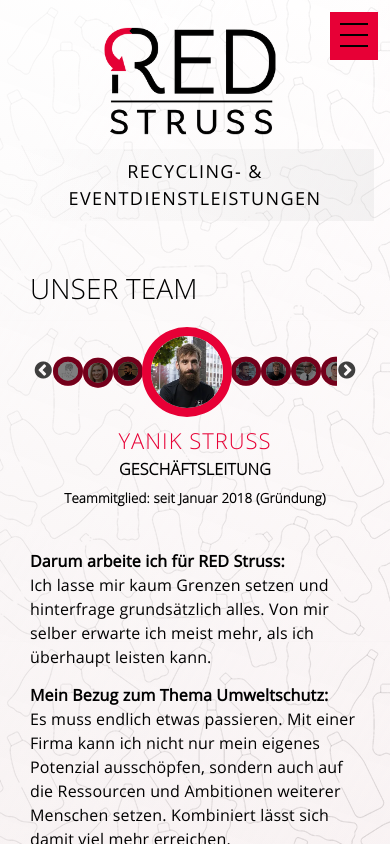
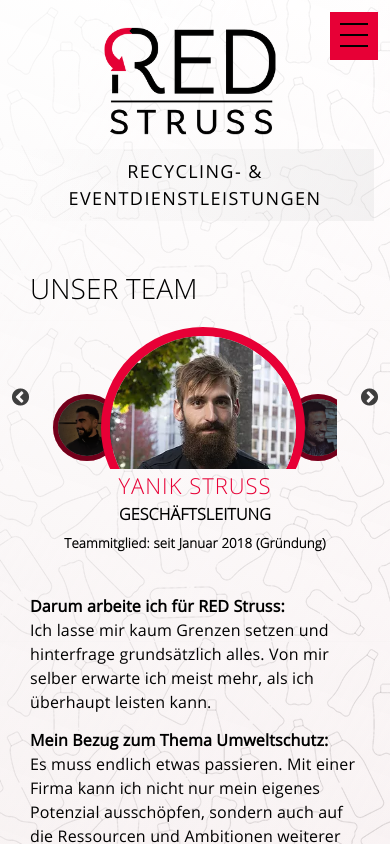
Before and after one commit to weeebr/red-struss, a React (Create React App) app: page /team in a window 390 px wide. Shown: the top 844 px of the page. Built offline with nearby package versions, Linux system fonts and the light colour scheme.

Commit message:
improve team slider styles for mobile

```diff
--- a/src/pages/Home.js
+++ b/src/pages/Home.js
@@ -171,6 +171,7 @@
     padding: 8px;
     color: white;
     margin-top: 0;
+    white-space: nowrap;
   }
 `;
 
--- a/src/pages/UnserTeam/UnserTeam.js
+++ b/src/pages/UnserTeam/UnserTeam.js
@@ -18,7 +18,7 @@
         margin-bottom: 10px;
 
         ${breakpoint(device.phone)} {
-          padding-bottom: 13%;
+          padding-bottom: 2%;
           margin: 0;
         }
       }
@@ -41,7 +41,7 @@
 
           ${breakpoint(device.phone)} {
             transform: scale(3);
-            margin: 0 4%;
+            margin: 0 3.5%;
           }
 
           img {
@@ -77,11 +77,11 @@
     }
 
     .slick-prev {
-      left: -7%;
+      left: -15%;
     }
 
     .slick-next {
-      right: -7%;
+      right: -15%;
     }
 
     .slick-prev,
@@ -89,7 +89,7 @@
       top: calc(50% - 1px);
 
       ${breakpoint(device.phone)} {
-        top: calc(50% - 4px);
+        top: 50%;
       }
 
       &::before {
@@ -125,6 +125,14 @@
           focusOnSelect
           centerPadding={40}
           afterChange={setCurrentSlideIdx}
+          responsive={[
+            {
+              breakpoint: 600,
+              settings: {
+                slidesToShow: 3,
+              },
+            },
+          ]}
         >
           {mitarbeiter.map((m, idx) => (
             <Image key={`img-${idx}`} src={getImage(m.name)} />
```
